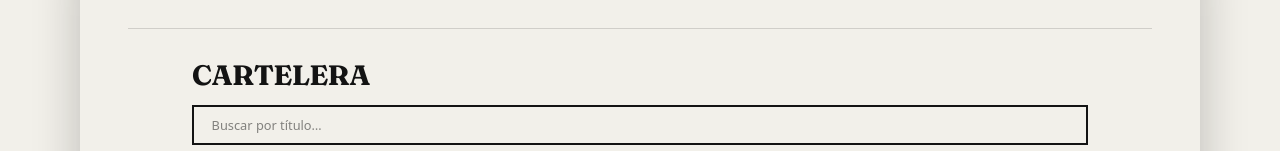
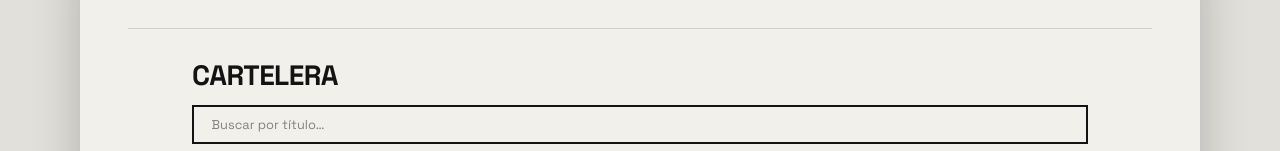
Before and after one commit to lccarelli/Laura-Carelli-TP1-Progra4-2026-C2, an Angular app: page / in a window 1280 px wide. Shown: the part 152-303 px from the top of the page. Built offline with nearby package versions, Linux system fonts and the light colour scheme; no server answers; the database is empty.

Commit message:
fix(ui): fondo de pagina distinto al panel flotante y tipografia unica (Space Grotesk)

```diff
--- a/src/app/pages/admin/funciones/detalle/detalle.css
+++ b/src/app/pages/admin/funciones/detalle/detalle.css
@@ -5,8 +5,9 @@
 }
 
 .panel-flotante {
-  max-width: 76rem;
+  max-width: 70rem;
   margin-inline: auto;
+  padding: 2rem 5rem;
 }
 
 .panel__volver {
--- a/src/app/pages/admin/peliculas/peliculas.css
+++ b/src/app/pages/admin/peliculas/peliculas.css
@@ -5,7 +5,7 @@
 }
 
 .panel-flotante {
-  max-width: 76rem;
+  max-width: 70rem;
   margin-inline: auto;
 }
 
--- a/src/app/pages/publico/peliculas/proximamente.css
+++ b/src/app/pages/publico/peliculas/proximamente.css
@@ -1,3 +1,12 @@
+.panel-flotante {
+  max-width: 70rem;
+  margin-top: 1rem;
+}
+
+.panel__titulo {
+  margin-bottom: 1rem;
+  margin-left: 2rem;
+}
 .tarjetas-grilla {
   display: grid;
   grid-template-columns: repeat(4, 1fr);
--- a/src/index.html
+++ b/src/index.html
@@ -16,7 +16,7 @@
     <link rel="preconnect" href="https://fonts.googleapis.com" />
     <link rel="preconnect" href="https://fonts.gstatic.com" crossorigin />
     <link
-      href="https://fonts.googleapis.com/css2?family=Fraunces:ital,opsz,wght@0,9..144,600;0,9..144,700;1,9..144,600&family=Space+Grotesk:wght@700&display=swap"
+      href="https://fonts.googleapis.com/css2?family=Space+Grotesk:wght@300;400;700;800&display=swap"
       rel="stylesheet"
     />
 
--- a/src/styles.css
+++ b/src/styles.css
@@ -9,12 +9,13 @@
   --verde: #4caf50;
   --amarillo: #f2b705;
   --gris: #6c6c69;
-  --font-display: 'Fraunces', serif;
+  --font-display: 'Space Grotesk', sans-serif;
   --font-logo: 'Space Grotesk', sans-serif;
 }
 
 body {
-  background: var(--crema);
+  background: color-mix(in srgb, var(--crema) 70%, var(--gris-claro) 30%);
+  font-family: var(--font-logo);
 }
 
 .boton {
```
